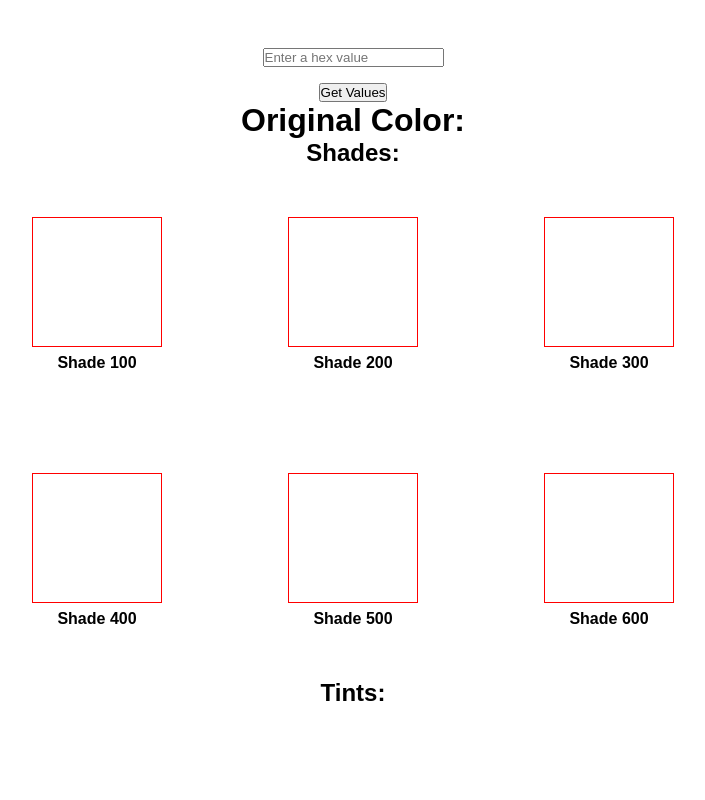
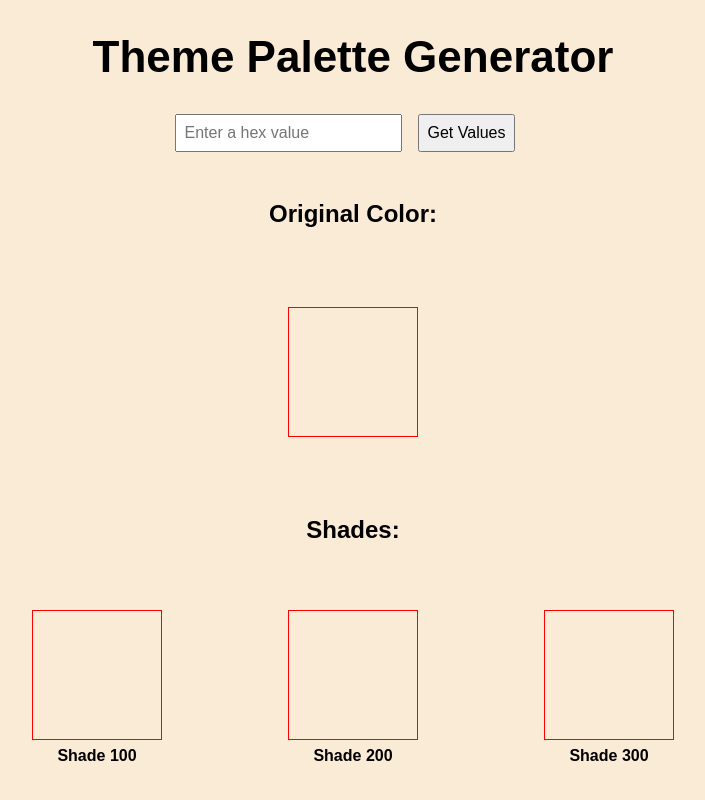
Before and after one commit to LukaWoodson/color_scheme_generator, a React (Create React App) app: page / in a window 1280 px wide. Shown: the top 800 px of the page, without its empty margins (287-992 px from the left). Built offline with nearby package versions, Linux system fonts and the light colour scheme.

Commit message:
Fix spacing style

```diff
--- a/src/colors/colors.js
+++ b/src/colors/colors.js
@@ -134,8 +134,12 @@ import tinycolor from "tinycolor2";
 import {
   CardWrapper,
   ColorCard,
-  ShadesWrapper,
+  ColorInput,
+  GetValuesButton,
+  SectionTitle,
+  SectionWrapper,
   TextBox,
+  Title,
   Wrapper,
 } from "./styles";
 
@@ -202,12 +206,12 @@ function ColorsComponent() {
     const newShades = {};
 
     // populate shades object with darker shades of input color
-    let s = 0;
+    let s = 5;
     for (let i = 1; i <= 6; i++) {
       newShades[parseInt(`${i}00`)] = tinycolor(newInputColor)
         .darken(s)
         .toHexString();
-      s += 6;
+      s += 5;
     }
 
     setColors({
@@ -221,23 +225,28 @@ function ColorsComponent() {
 
   return (
     <Wrapper>
+      <Title>Theme Palette Generator</Title>
       <TextBox>
-        <input placeholder={"Enter a hex value"} ref={inputColorRef} />
+        <ColorInput placeholder={"Enter a hex value"} ref={inputColorRef} />
+        <GetValuesButton onClick={handleColorChange}>
+          Get Values
+        </GetValuesButton>
       </TextBox>
-      <button onClick={handleColorChange}>Get Values</button>
-      <h1>
-        {`Original Color: `}
-        <span
-          style={{
-            background: colors.inputColor,
-            color: colors.textColor,
-          }}
-        >
-          {colors.inputColor}
-        </span>
-      </h1>
-      <h2>Shades:</h2>
-      <ShadesWrapper>
+      <SectionTitle>{`Original Color: `}</SectionTitle>
+      <SectionWrapper>
+        <CardWrapper>
+          <ColorCard
+            style={{
+              backgroundColor: colors.inputColor,
+              color: colors.textColor,
+            }}
+          >
+            {colors.inputColor}
+          </ColorCard>
+        </CardWrapper>
+      </SectionWrapper>
+      <SectionTitle>Shades:</SectionTitle>
+      <SectionWrapper>
         {Object.keys(colors.shades).map((key) => (
           <CardWrapper key={key}>
             <ColorCard
@@ -251,11 +260,11 @@ function ColorsComponent() {
             <span>{`Shade ${key}`}</span>
           </CardWrapper>
         ))}
-      </ShadesWrapper>
-      <h2>Tints:</h2>
-      <ShadesWrapper>
+      </SectionWrapper>
+      <SectionTitle>Tints:</SectionTitle>
+      <SectionWrapper>
         {/* TODO: Populate tints object and render cards */}
-      </ShadesWrapper>
+      </SectionWrapper>
       {/* TODO: Render other color palettes */}
     </Wrapper>
   );
--- a/src/colors/styles.js
+++ b/src/colors/styles.js
@@ -9,11 +9,31 @@ export const Wrapper = styled.div`
   margin: 2rem;
 `;
 
+export const Title = styled.h1`
+  font-size: 44px;
+  font-weight: 600;
+`;
+
 export const TextBox = styled.div`
   margin: 1rem;
 `;
 
-export const ShadesWrapper = styled.div`
+export const ColorInput = styled.input`
+  font-size: medium;
+  padding: 0.5rem;
+`;
+
+export const GetValuesButton = styled.button`
+  margin: 1rem;
+  padding: 0.5rem;
+  font-size: medium;
+`;
+
+export const SectionTitle = styled.h2`
+  margin: 1rem;
+`;
+
+export const SectionWrapper = styled.div`
   display: flex;
   flex-wrap: wrap;
   justify-content: center;
--- a/src/styles.css
+++ b/src/styles.css
@@ -1,6 +1,10 @@
 * {
 	margin: 0;
 	padding: 0;
+}
+
+body {
+	background: antiquewhite;
 }
 
 .App {
```
